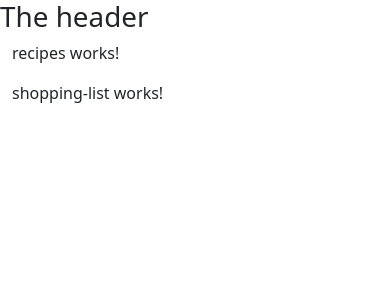
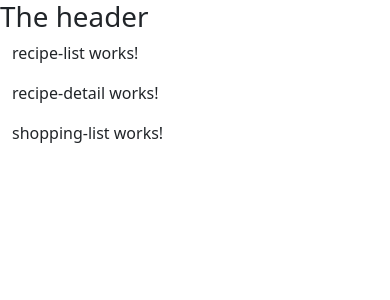
Before and after one commit to Amen-Musingarimi/dishfy, an Angular app: page / in a window 390 px wide. Shown: the top 300 px of the page. Built offline with nearby package versions, Linux system fonts and the light colour scheme.

Commit message:
Render the recipe list and the recipe details components

```diff
--- a/src/app/recipes/recipes.component.html
+++ b/src/app/recipes/recipes.component.html
@@ -1 +1,8 @@
-<p>recipes works!</p>
+<div class="row">
+  <div class="col-md-5">
+    <app-recipe-list></app-recipe-list>
+  </div>
+  <div class="col-md-7">
+    <app-recipe-detail></app-recipe-detail>
+  </div>
+</div>
```
